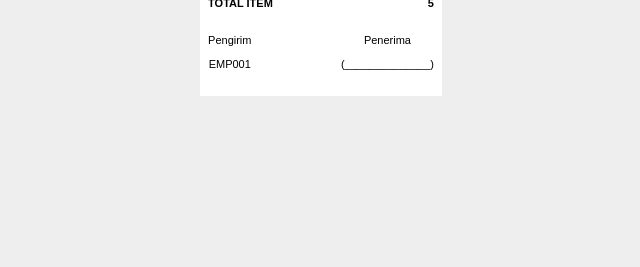
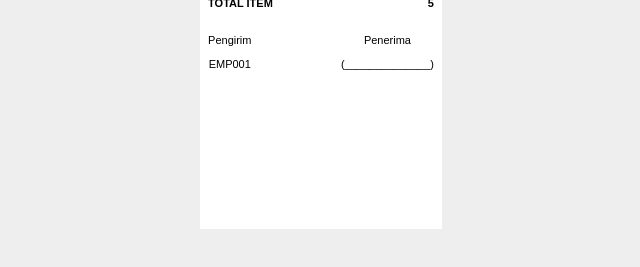
Before and after one commit to danangwahyupurbojati/thermal-print-test, a Next.js app: page /single in a window 1280 px wide. Shown: the part 525-792 px from the top of the page, without its empty margins (319-959 px from the left). Built offline with nearby package versions, Linux system fonts and the light colour scheme.

Commit message:
Add cut-space class for styling adjustments

```diff
--- a/app/components/print.css
+++ b/app/components/print.css
@@ -20,6 +20,11 @@ body{
 
     color: #000;
 
+}
+
+.cut-space {
+    height: 40mm;
+    border-top: 1px solid transparent;
 }
 
 .top-header{
```
